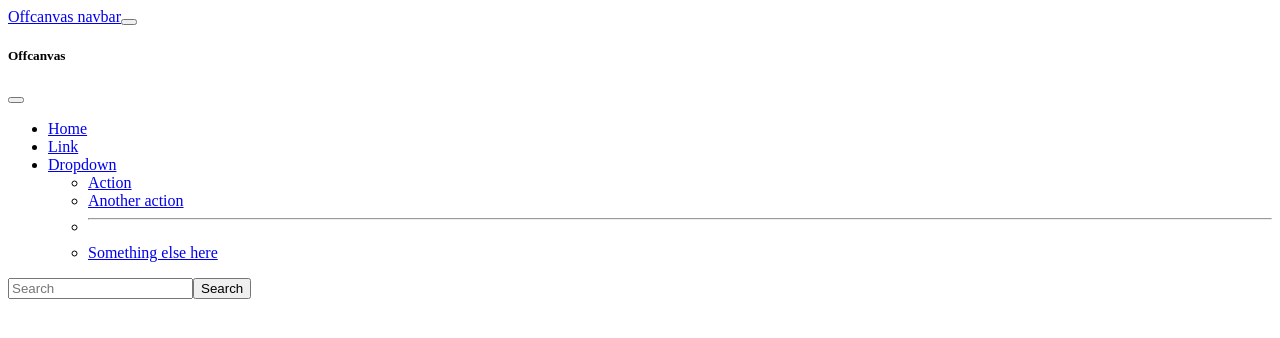
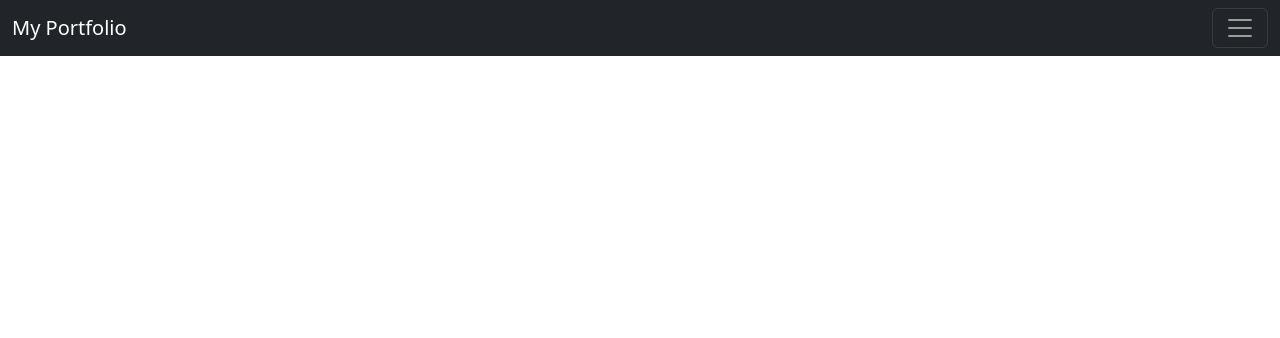
Before and after one commit to ankitmahabharat/Portfolio, a React (Vite) app in the folder portfolio/: page / in a window 1280 px wide. Shown: the top 338 px of the page. Built offline with nearby package versions, Linux system fonts and the light colour scheme.

Commit message:
inhancing the nav bar

```diff
--- a/portfolio/src/App.jsx
+++ b/portfolio/src/App.jsx
@@ -1,11 +1,13 @@
 import "./App.css";
 import Navbar from "./components/Navbar";
+import 'bootstrap/dist/css/bootstrap.min.css';
+
 
 function App() {
   return <>
   <Navbar></Navbar>
 
-  </>;
+  </>
 }
 
 export default App;
--- a/portfolio/src/components/Navbar.jsx
+++ b/portfolio/src/components/Navbar.jsx
@@ -1,18 +1,18 @@
 import React from 'react'
 
-const Navbar= ()=> {
+const Navbar = ()=> {
   return (
     <>
-      <nav class="navbar bg-body-tertiary fixed-top">
+   <nav class="navbar navbar-dark bg-dark fixed-top">
   <div class="container-fluid">
-    <a class="navbar-brand" href="#">Offcanvas navbar</a>
-    <button class="navbar-toggler" type="button" data-bs-toggle="offcanvas" data-bs-target="#offcanvasNavbar" aria-controls="offcanvasNavbar" aria-label="Toggle navigation">
+    <a class="navbar-brand" href="#">My Portfolio</a>
+    <button class="navbar-toggler" type="button" data-bs-toggle="offcanvas" data-bs-target="#offcanvasDarkNavbar" aria-controls="offcanvasDarkNavbar" aria-label="Toggle navigation">
       <span class="navbar-toggler-icon"></span>
     </button>
-    <div class="offcanvas offcanvas-end" tabindex="-1" id="offcanvasNavbar" aria-labelledby="offcanvasNavbarLabel">
+    <div class="offcanvas offcanvas-end text-bg-dark" tabindex="-1" id="offcanvasDarkNavbar" aria-labelledby="offcanvasDarkNavbarLabel">
       <div class="offcanvas-header">
-        <h5 class="offcanvas-title" id="offcanvasNavbarLabel">Offcanvas</h5>
-        <button type="button" class="btn-close" data-bs-dismiss="offcanvas" aria-label="Close"></button>
+        <h5 class="offcanvas-title" id="offcanvasDarkNavbarLabel">Dark offcanvas</h5>
+        <button type="button" class="btn-close btn-close-white" data-bs-dismiss="offcanvas" aria-label="Close"></button>
       </div>
       <div class="offcanvas-body">
         <ul class="navbar-nav justify-content-end flex-grow-1 pe-3">
@@ -26,7 +26,7 @@ const Navbar= ()=> {
             <a class="nav-link dropdown-toggle" href="#" role="button" data-bs-toggle="dropdown" aria-expanded="false">
               Dropdown
             </a>
-            <ul class="dropdown-menu">
+            <ul class="dropdown-menu dropdown-menu-dark">
               <li><a class="dropdown-item" href="#">Action</a></li>
               <li><a class="dropdown-item" href="#">Another action</a></li>
               <li>
@@ -38,7 +38,7 @@ const Navbar= ()=> {
         </ul>
         <form class="d-flex mt-3" role="search">
           <input class="form-control me-2" type="search" placeholder="Search" aria-label="Search"/>
-          <button class="btn btn-outline-success" type="submit">Search</button>
+          <button class="btn btn-success" type="submit">Search</button>
         </form>
       </div>
     </div>
```
